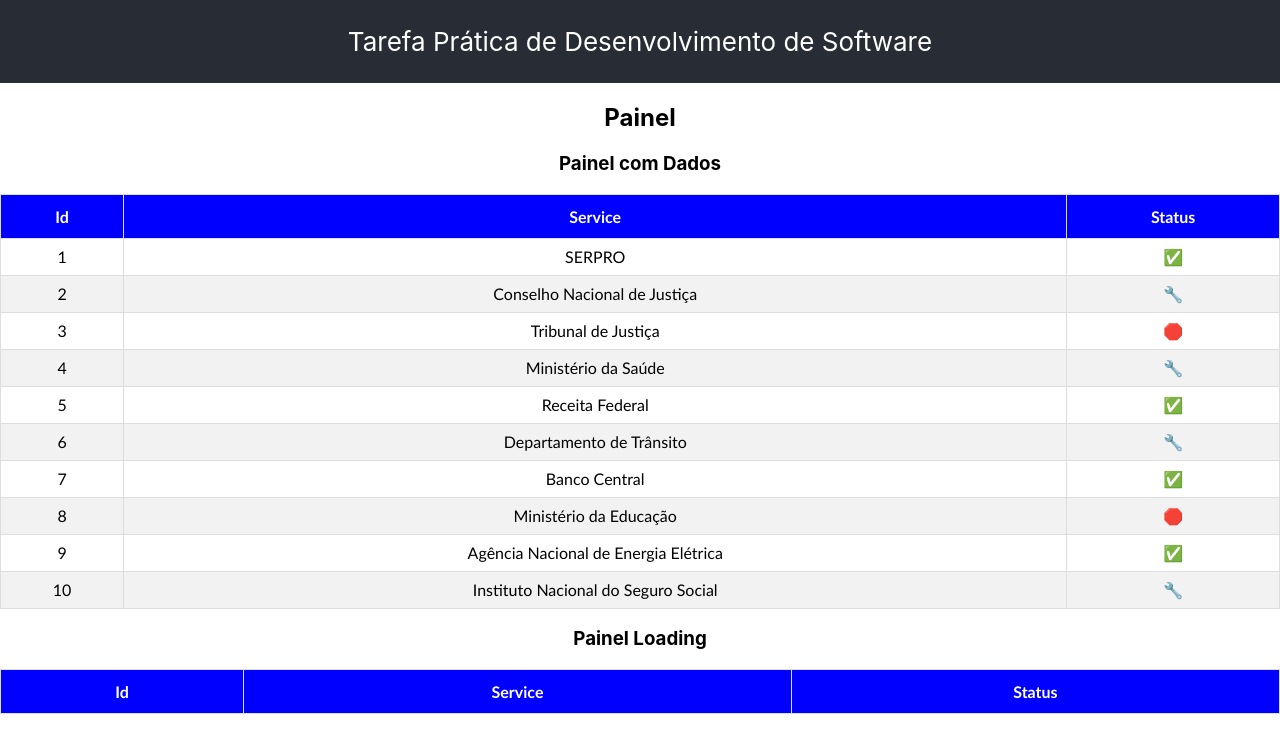
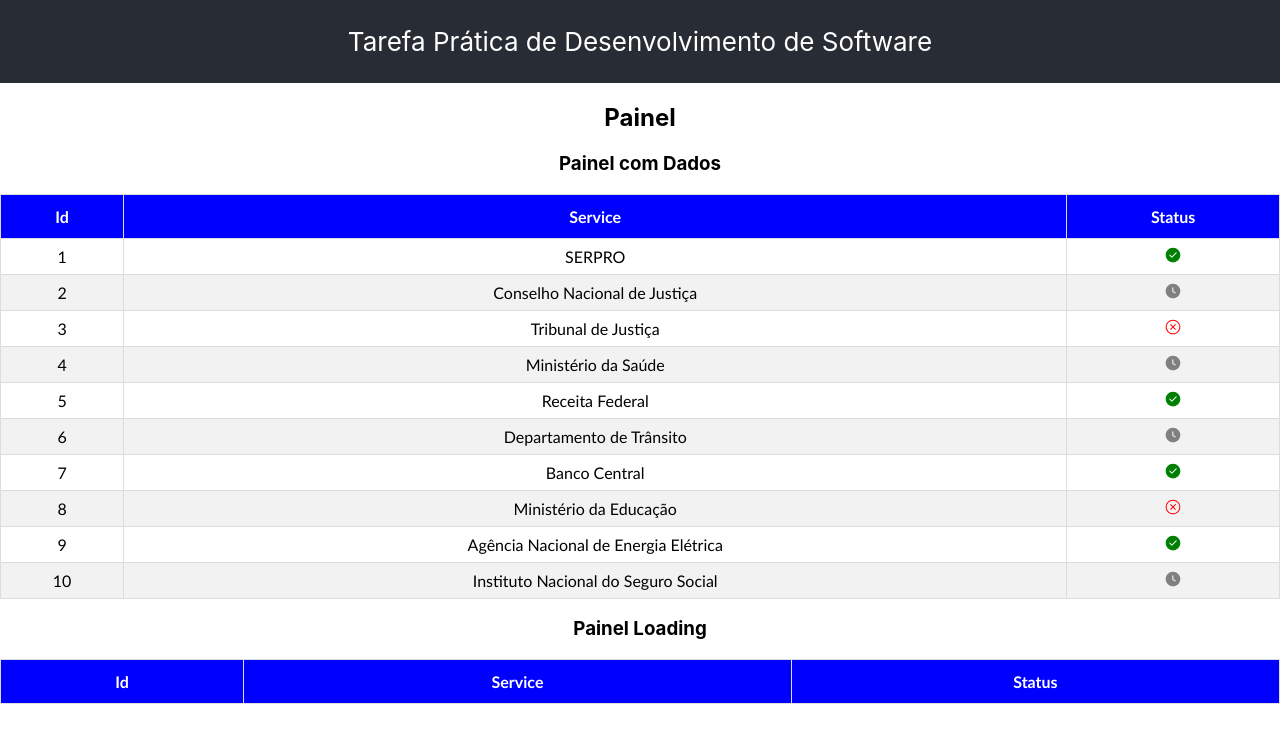
Before and after one commit to MiqueiasMarianoDev/painel-servico-status, a React (Create React App) app: page / in a window 1280 px wide. Shown: the top 752 px of the page. Built offline with nearby package versions, Linux system fonts and the light colour scheme.

Commit message:
Upade icons and status

```diff
--- a/src/components/icones/ErrorIcon.js
+++ /dev/null
@@ -1,7 +0,0 @@
-import React from 'react'
-
-export const ErrorIcon = () => {
-  return (
-    <div>🛑</div>
-  )
-}
--- /dev/null
+++ b/src/components/icones/Icones.js
@@ -0,0 +1,21 @@
+import React from 'react'
+
+import { GoCheckCircleFill as OkIcon,
+         GoClockFill as WarningIcon,
+         GoXCircle as ErrorIcon} from 'react-icons/go'
+
+
+export const Icones = ({status}) => {
+
+  switch (status) {
+    case 'up':
+      return <OkIcon color='green'/>
+    case 'warning':
+      return <WarningIcon color='grey' />
+    case 'error':
+      return <ErrorIcon color='red' />
+    default:
+      return <p>null</p>
+  }
+
+}
--- a/src/components/icones/OkIcon.js
+++ /dev/null
@@ -1,7 +0,0 @@
-import React from 'react'
-
-export const OkIcon = () => {
-  return (
-    <div>✅</div>
-  )
-}
--- a/src/components/icones/WarningIcon.js
+++ /dev/null
@@ -1,7 +0,0 @@
-import React from 'react'
-
-export const WarningIcon = () => {
-  return (
-    <div>🔧</div>
-  )
-}
--- a/src/components/status/Status.js
+++ /dev/null
@@ -1,18 +0,0 @@
-import React from 'react'
-import { OkIcon } from '../icones/OkIcon';
-import { WarningIcon } from '../icones/WarningIcon';
-import { ErrorIcon } from '../icones/ErrorIcon';
-
-export const Status = ({status}) => {
-
-  switch (status.props.cell.value) {
-    case 'up':
-      return <OkIcon />
-    case 'warning':
-      return <WarningIcon />
-    case 'error':
-      return <ErrorIcon />
-    default:
-      return <p>null</p>
-  }
-}
--- /dev/null
+++ b/src/components/status/Status.jsx
@@ -0,0 +1,31 @@
+import React from 'react'
+import './Status.module.css'
+import { Icones } from '../icones/Icones';
+
+export const Status = ({_status}) => {
+
+  const status = _status.props.cell.value;
+
+  let color = '';
+
+  switch(status) {
+    case 'up':
+      color = 'green';
+      break;
+    case 'warning':
+      color = 'gray';
+      break;
+    case 'error':
+      color = 'red';
+      break;
+    default:
+      color = '';
+  }
+
+  return (
+    <div className={`status ${color}`}>
+      <Icones status={status} />
+    </div>
+  );
+
+  }
--- a/src/components/status/Status.module.css
+++ b/src/components/status/Status.module.css
@@ -0,0 +1,18 @@
+.hjistatus {
+    display: inline-block;
+    padding: 4px 8px;
+    border-radius: 4px;
+    font-size: 14px;
+  }
+
+.green {
+    color: green;
+  }
+.red {
+    background: grey;
+    color: #fff;
+  }
+.red {
+    background: #f44336;
+    color: #fff;
+  }
--- a/src/components/table/Table.js
+++ b/src/components/table/Table.js
@@ -32,13 +32,13 @@
             ))}
             </thead>
             <tbody {...getTableBodyProps()}>
-                {rows && rows.map(row => {
+                {rows.length > 0 && rows.map(row => {
                     prepareRow(row)
                     return (
                         <tr {...row.getRowProps()}>
                             {row.cells.map(cell => {
                                 if (cell.column.id === "status") {
-                                  return <td {...cell.getCellProps()}><Status status={cell.render('Cell')} /></td>
+                                  return <td {...cell.getCellProps()}><Status _status={cell.render('Cell')} /></td>
                                 }
                                 return <td {...cell.getCellProps()}>{cell.render('Cell')}</td>
                             })}
```
